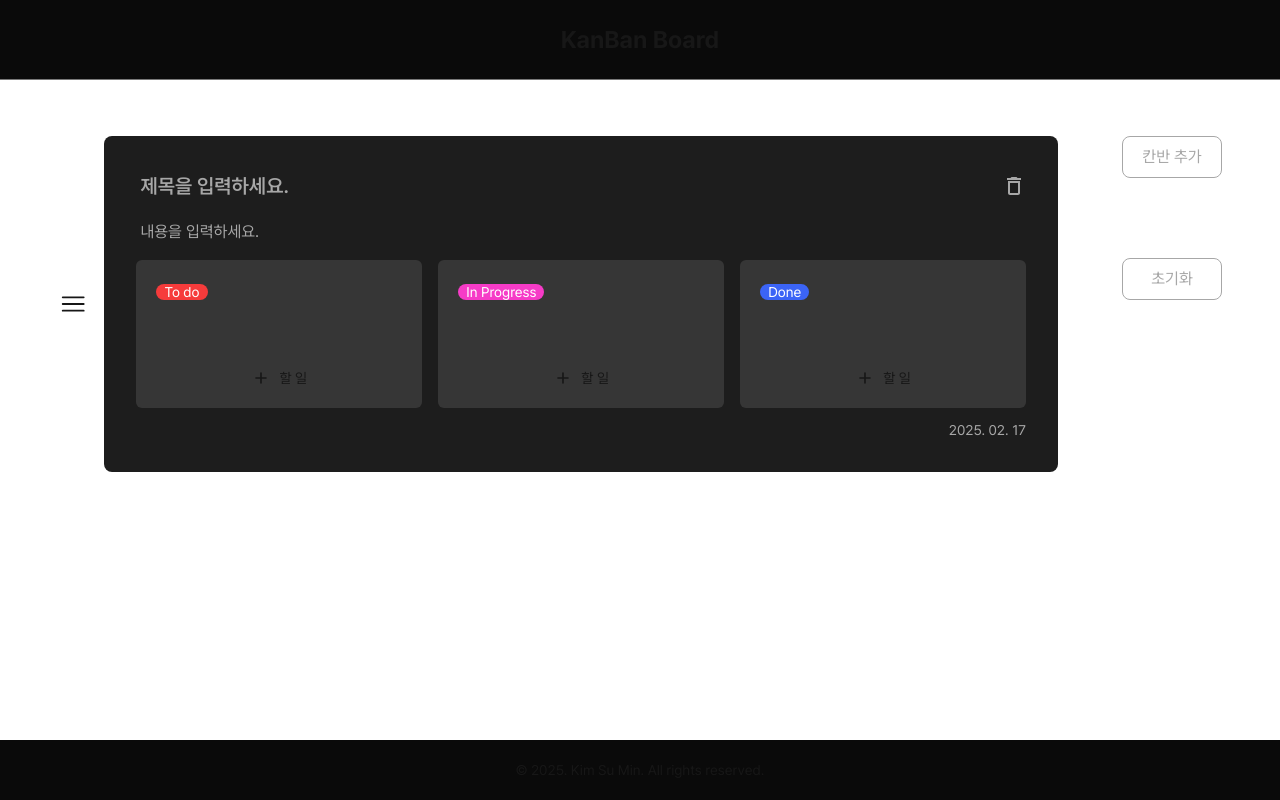
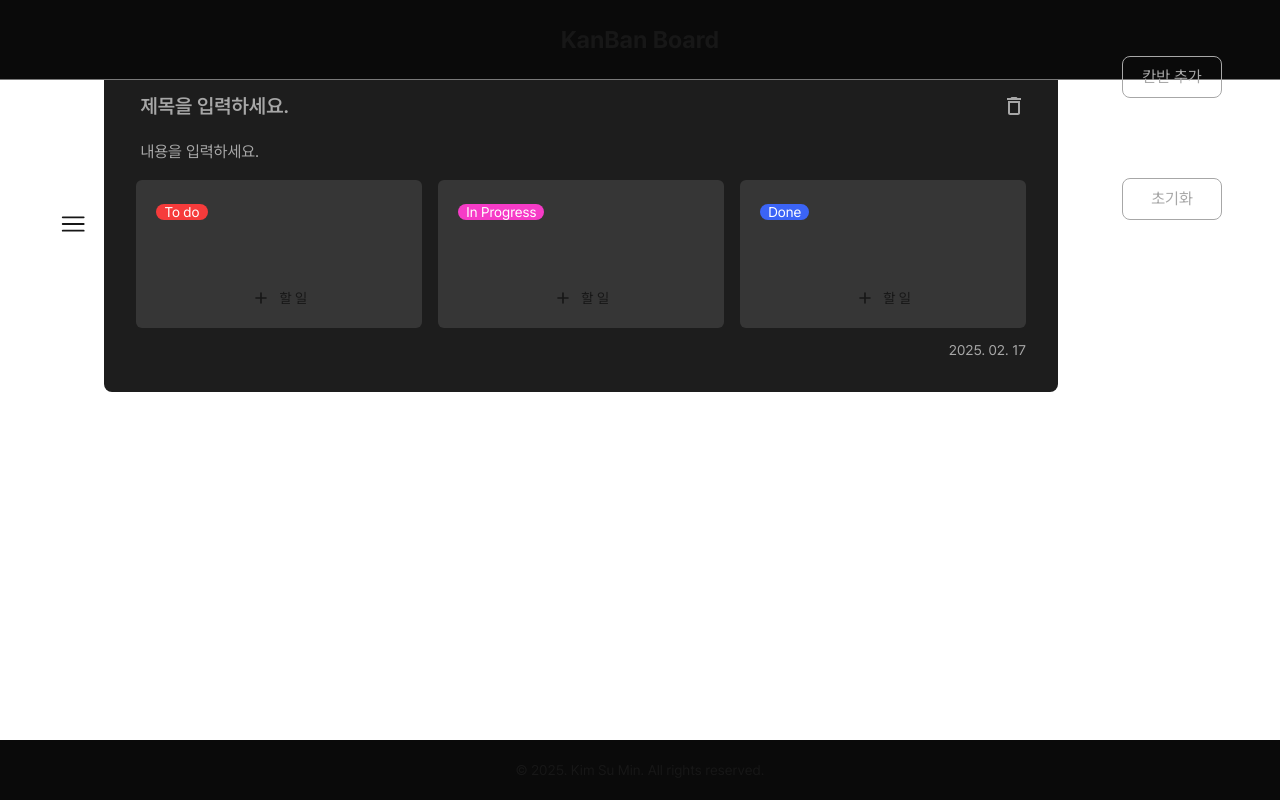
Before and after one commit to ssumanlife/kanban-todo, a Next.js app: page / in a window 1280 px wide. Built offline with nearby package versions, Linux system fonts and the light colour scheme.

Commit message:
design: 스타일 수정 (#16)

```diff
--- a/app/page.tsx
+++ b/app/page.tsx
@@ -8,8 +8,8 @@ const KanbanContainer = dynamic(() => import('@/components/layout/kanban-contain
 
 const Home = () => {
   return (
-    <main className="flex w-[1280px] gap-16 pt-14 justify-center">
-      <section className="min-w-[1000px] min-h-fit">
+    <main className="flex max-w-screen-xl gap-16 pt-14 justify-between">
+      <section className="min-w-section_w min-h-fit">
         <KanbanContainer />
       </section>
       <SideBar />
--- a/components/layout/header.tsx
+++ b/components/layout/header.tsx
@@ -1,6 +1,6 @@
 const Header = () => {
   return (
-    <header className="w-full fixed bg-black top-0 z-1000 flex justify-center items-center h-header border-b-gray-300 border-b text-2xl font-bold">
+    <header className="w-full fixed bg-black top-0 z-1000 flex justify-center items-center h-header_h border-b-gray-300 border-b text-2xl font-bold">
       <div className="w-full max-w-screen-xl flex justify-center items-center h-full">
         KanBan Board
       </div>
--- a/tailwind.config.ts
+++ b/tailwind.config.ts
@@ -25,7 +25,8 @@ export default {
         font: ['var(--font-pretend)', 'sans-serif'],
       },
       spacing: {
-        header: '80px',
+        header_h: '80px',
+        section_w: '1000px',
       },
     },
   },
```
